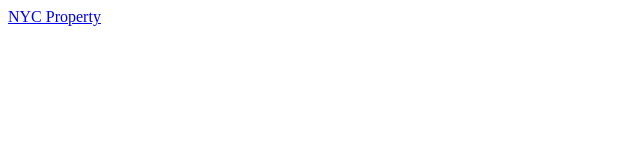
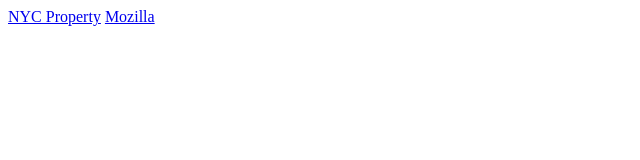
Before and after one commit to zcribe/DesignReverse, a plain HTML site: page index.html in a window 1280 px wide. Shown: the full height of the page, 0-640 px from the left. Drawn offline with Linux system fonts and the light colour scheme.

Commit message:
Add mozilla link

```diff
--- a/index.html
+++ b/index.html
@@ -6,6 +6,7 @@
 </head>
 <body>
  <a href="https://zcribe.github.io/DesignReverse/NycPropertyClub/main.html">NYC Property</a>
+ <a href="https://zcribe.github.io/DesignReverse/Mozilla/home.html">Mozilla</a>
 
 </body>
 </html>
```
